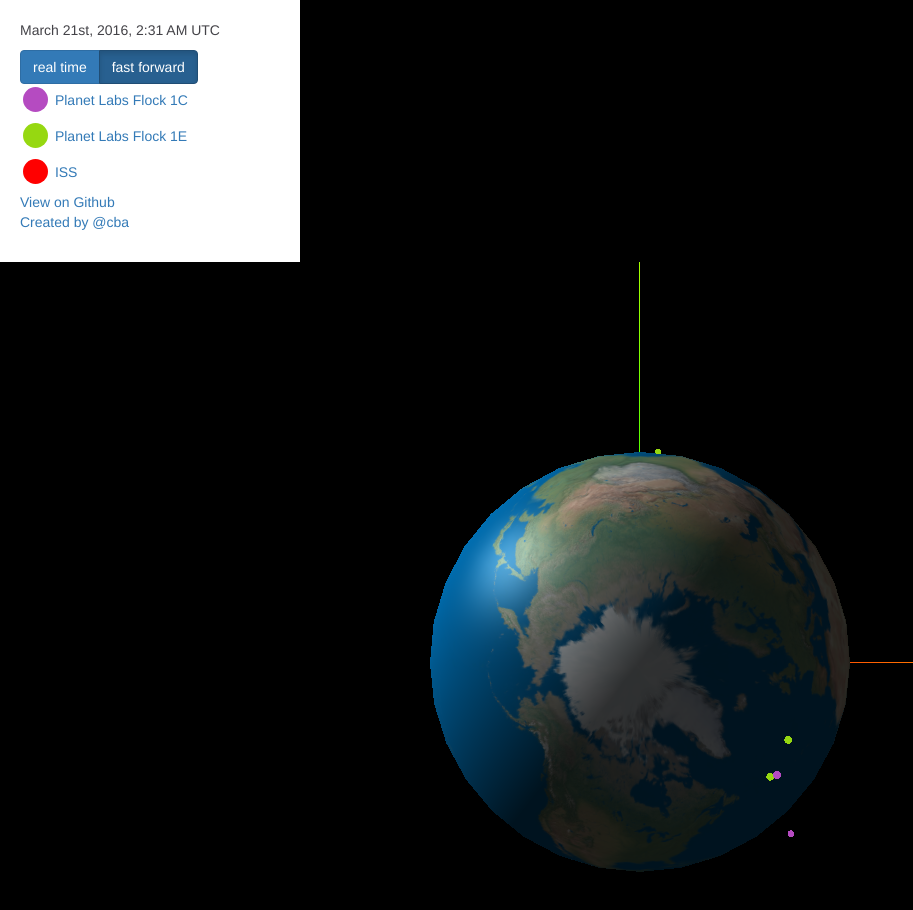
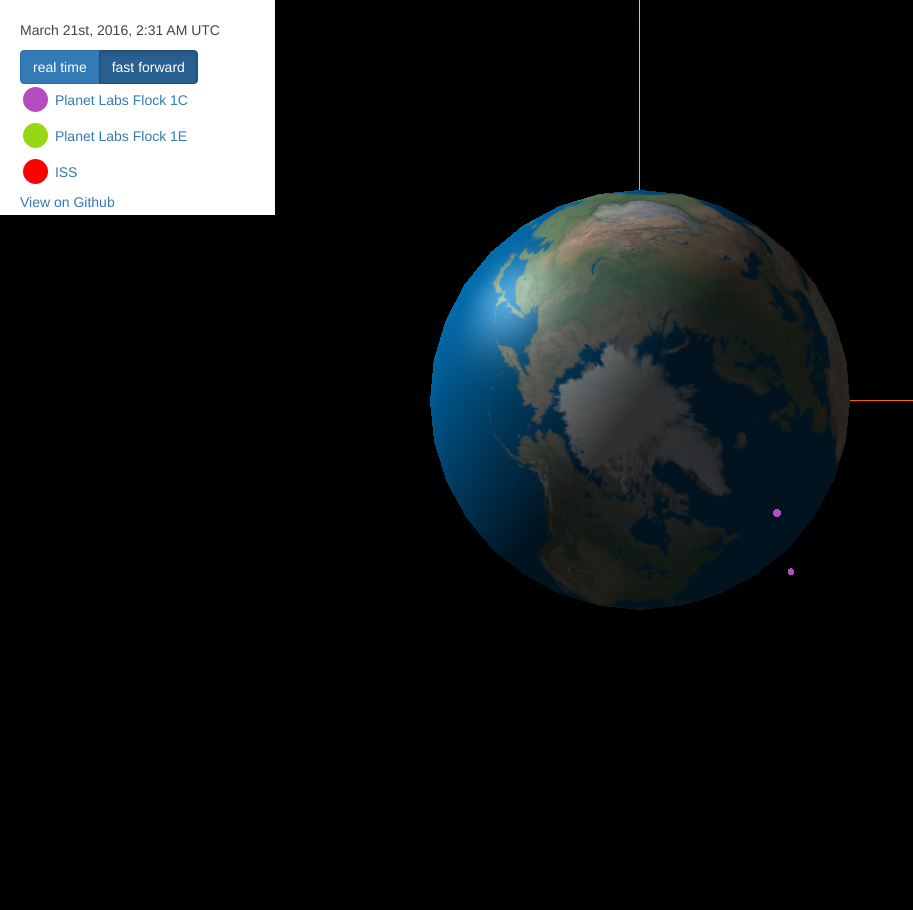
Before and after one commit to Chandler/orbits, a plain HTML site: page index.html in a window 1280 px wide. Shown: the whole page, without its empty margins (0-913 px from the left). After the commit the page ends 805 px from the top, so only its background shows below. Drawn offline with nearby package versions, Linux system fonts and the light colour scheme; animation ran at ten frames a second.

Commit message:
working on the legend

```diff
--- a/index.html
+++ b/index.html
@@ -7,13 +7,16 @@
 	<link rel="stylesheet" type="text/css" href="https://maxcdn.bootstrapcdn.com/bootstrap/3.3.6/css/bootstrap.min.css">
 	<style>
 		body { margin: 0; overflow: hidden; background-color: #000; }
+
 		.controls {
 		}
+
    		.description {
-   			width: 300px;
-   			height: auto;
+   			width: 275px;
+   			height: 215px;
    			background-color: #fff;
    			padding: 20px;
+   			position:absolute;
    		}
 
 		.circle {
@@ -67,7 +70,9 @@
     </div>
     <div>
       <div id="flock-c-legend" class="circle"></div>
-      <div class="label-text"> <a href="http://spaceflight101.com/flock/"> Planet Labs Flock 1C </a> </div>
+      <div class="label-text"> <a href="http://spaceflight101.com/flock/">
+      Planet Labs Flock 1C <span id="flock-c-altitude"> </span>
+      </a> </div>
     </div>
 
     <div>
@@ -82,8 +87,6 @@
 
 
      <a href="https://github.com/Chandler/orbits"> View on Github </a>
-     <p>
-     <a href="twitter.com/cba"> Created by @cba</a>
   </div>
 
 	<div id="scene"></div>
--- a/js/satellite_data.js
+++ b/js/satellite_data.js
@@ -79,60 +79,60 @@ tles = [
     //   line_1: "1 40723U 98067GF  16079.51504867  .00174938  00000-0  83333-3 0  9990",
     //   line_2: "2 40723  51.6302 125.9723 0006513  21.3843 119.9121 15.81791196 39048",
     // },
-    {
-      name: "FLOCK 1E-4",
-      line_1: "1 40724U 98067GG  16079.32943679  .00106539  00000-0  58861-3 0  9998",
-      line_2: "2 40724  51.6367 127.9518 0004037  51.5469   6.5801 15.78796347 39003",
-    },
-    {
-      name: "FLOCK 1E-3",
-      line_1: "1 40725U 98067GH  16079.60117885  .00103487  00000-0  48206-3 0  9993",
-      line_2: "2 40725  51.6318 122.7831 0008009  26.7146 110.3943 15.82491359 39067",
-    },
-    {
-      name: "FLOCK 1E-7",
-      line_1: "1 40726U 98067GJ  16079.62131559  .00079764  00000-0  50456-3 0  9990",
-      line_2: "2 40726  51.6353 127.4977 0003767  34.6082 101.3550 15.75867194 38882",
-    },
-    {
-      name: "FLOCK 1E-8",
-      line_1: "1 40727U 98067GK  16079.76278054  .00095493  00000-0  50802-3 0  9990",
-      line_2: "2 40727  51.6375 124.7408 0004256  45.5636  62.6559 15.79674733 38928",
-    },
-    {
-      name: "FLOCK 1E-5",
-      line_1: "1 40728U 98067GL  16079.57479280  .00077052  00000-0  47027-3 0  9990",
-      line_2: "2 40728  51.6350 127.1239 0006217  51.9327 104.4235 15.76679180 38887",
-    },
-    {
-      name: "FLOCK 1E-6",
-      line_1: "1 40729U 98067GM  16079.74516297  .00082451  00000-0  47241-3 0  9997",
-      line_2: "2 40729  51.6354 125.3549 0006875  36.5652  66.4164 15.78068550 38935",
-    },
-    {
-      name: "FLOCK 1E-10",
-      line_1: "1 40737U 98067GP  16079.56527729  .00075073  00000-0  47196-3 0  9999",
-      line_2: "2 40737  51.6344 127.8277 0003586  37.5378 119.7652 15.76033355 38869",
-    },
-    {
-      name: "FLOCK 1E-11",
-      line_1: "1 40738U 98067GQ  16079.62620638  .00068390  00000-0  39654-3 0  9994",
-      line_2: "2 40738  51.6319 124.6065 0006953  33.3204  43.2972 15.77875206 38737",
-    },
-    {
-      name: "FLOCK 1E-12",
-      line_1: "1 40739U 98067GR  16079.75064966  .00072445  00000-0  45342-3 0  9992",
-      line_2: "2 40739  51.6354 126.9319 0005861  47.5031  56.0246 15.76134791 38727",
-    },
-    {
-      name: "FLOCK 1E-13",
-      line_1: "1 40740U 98067GS  16079.75291847  .00057839  00000-0  36911-3 0  9996",
-      line_2: "2 40740  51.6344 126.1859 0002822  63.5668  41.1463 15.75798701 38718",
-    },
-    {
-      name: "FLOCK 1E-14",
-      line_1: "1 40741U 98067GT  16079.61314604  .00079397  00000-0  47869-3 0  9996",
-      line_2: "2 40741  51.6332 126.6966 0003708  43.3556  93.2948 15.76960553 38685",
-    }
+    // {
+    //   name: "FLOCK 1E-4",
+    //   line_1: "1 40724U 98067GG  16079.32943679  .00106539  00000-0  58861-3 0  9998",
+    //   line_2: "2 40724  51.6367 127.9518 0004037  51.5469   6.5801 15.78796347 39003",
+    // },
+    // {
+    //   name: "FLOCK 1E-3",
+    //   line_1: "1 40725U 98067GH  16079.60117885  .00103487  00000-0  48206-3 0  9993",
+    //   line_2: "2 40725  51.6318 122.7831 0008009  26.7146 110.3943 15.82491359 39067",
+    // },
+    // {
+    //   name: "FLOCK 1E-7",
+    //   line_1: "1 40726U 98067GJ  16079.62131559  .00079764  00000-0  50456-3 0  9990",
+    //   line_2: "2 40726  51.6353 127.4977 0003767  34.6082 101.3550 15.75867194 38882",
+    // },
+    // {
+    //   name: "FLOCK 1E-8",
+    //   line_1: "1 40727U 98067GK  16079.76278054  .00095493  00000-0  50802-3 0  9990",
+    //   line_2: "2 40727  51.6375 124.7408 0004256  45.5636  62.6559 15.79674733 38928",
+    // },
+    // {
+    //   name: "FLOCK 1E-5",
+    //   line_1: "1 40728U 98067GL  16079.57479280  .00077052  00000-0  47027-3 0  9990",
+    //   line_2: "2 40728  51.6350 127.1239 0006217  51.9327 104.4235 15.76679180 38887",
+    // },
+    // {
+    //   name: "FLOCK 1E-6",
+    //   line_1: "1 40729U 98067GM  16079.74516297  .00082451  00000-0  47241-3 0  9997",
+    //   line_2: "2 40729  51.6354 125.3549 0006875  36.5652  66.4164 15.78068550 38935",
+    // },
+    // {
+    //   name: "FLOCK 1E-10",
+    //   line_1: "1 40737U 98067GP  16079.56527729  .00075073  00000-0  47196-3 0  9999",
+    //   line_2: "2 40737  51.6344 127.8277 0003586  37.5378 119.7652 15.76033355 38869",
+    // },
+    // {
+    //   name: "FLOCK 1E-11",
+    //   line_1: "1 40738U 98067GQ  16079.62620638  .00068390  00000-0  39654-3 0  9994",
+    //   line_2: "2 40738  51.6319 124.6065 0006953  33.3204  43.2972 15.77875206 38737",
+    // },
+    // {
+    //   name: "FLOCK 1E-12",
+    //   line_1: "1 40739U 98067GR  16079.75064966  .00072445  00000-0  45342-3 0  9992",
+    //   line_2: "2 40739  51.6354 126.9319 0005861  47.5031  56.0246 15.76134791 38727",
+    // },
+    // {
+    //   name: "FLOCK 1E-13",
+    //   line_1: "1 40740U 98067GS  16079.75291847  .00057839  00000-0  36911-3 0  9996",
+    //   line_2: "2 40740  51.6344 126.1859 0002822  63.5668  41.1463 15.75798701 38718",
+    // },
+    // {
+    //   name: "FLOCK 1E-14",
+    //   line_1: "1 40741U 98067GT  16079.61314604  .00079397  00000-0  47869-3 0  9996",
+    //   line_2: "2 40741  51.6332 126.6966 0003708  43.3556  93.2948 15.76960553 38685",
+    // }
 
 ]
```
Also changed, not shown: js/scene.js (+7 -0 lines).
